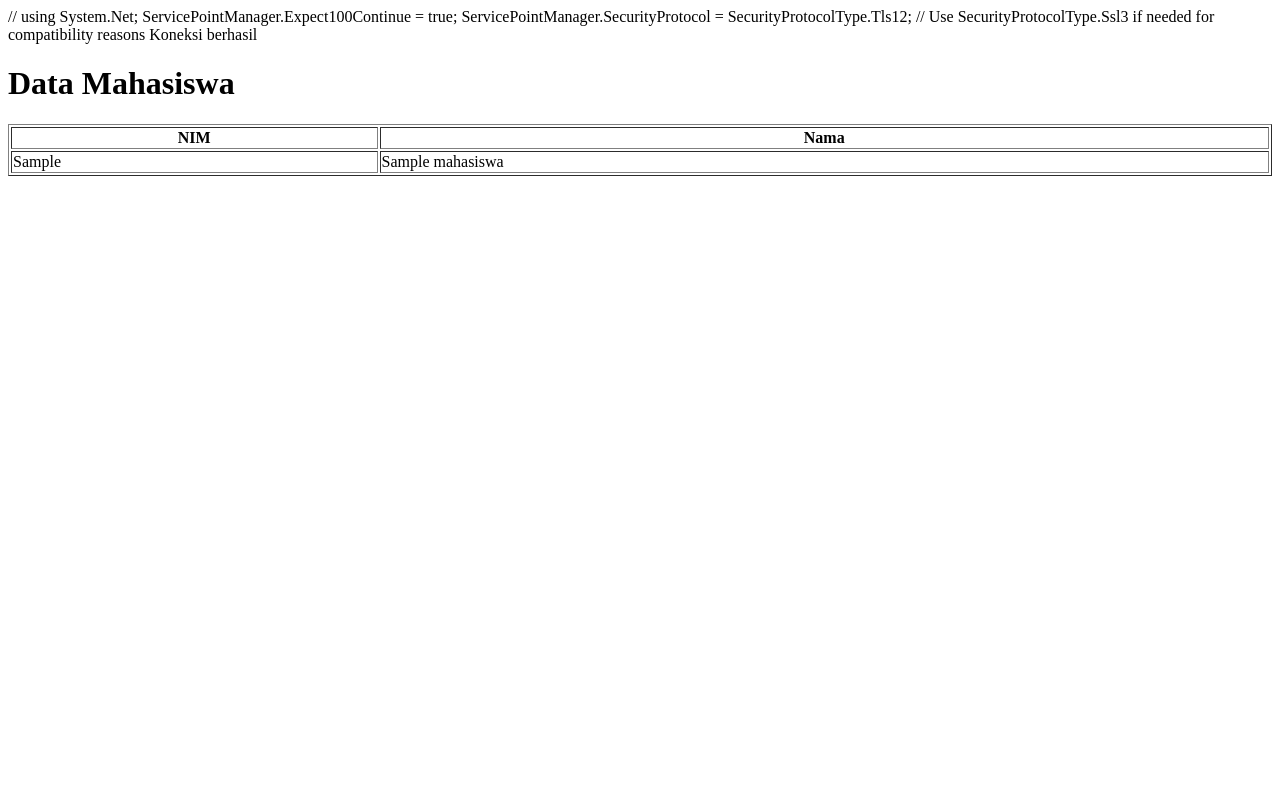
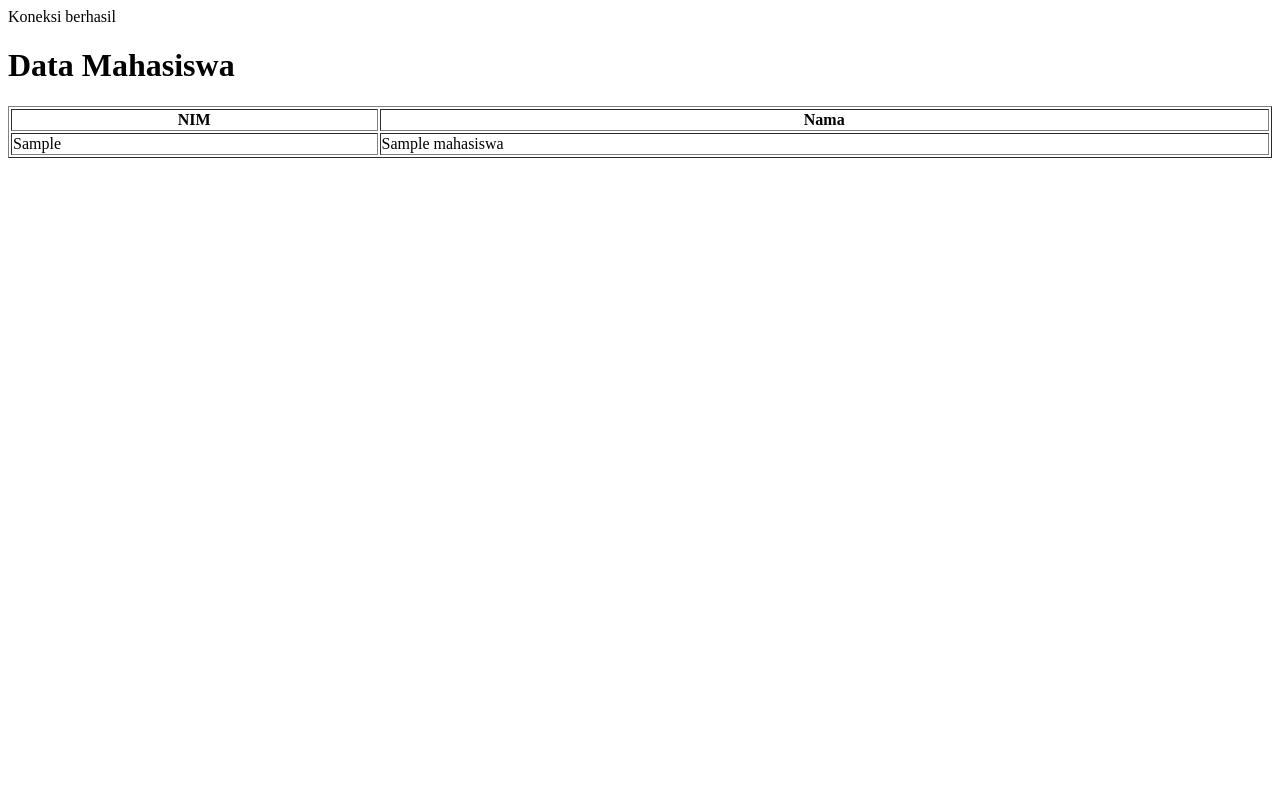
Before and after one commit to ferdihamud/belajar-php, a PHP site: page / in a window 1280 px wide. Run offline with PHP 8.4, Linux system fonts and the light colour scheme; tables that the repository leaves empty or names only in its code hold one stand-in row (values such as "Sample post").

Commit message:
belajar praktek php crud

```diff
--- a/index.php
+++ b/index.php
@@ -1,8 +1,3 @@
-// using System.Net;
-ServicePointManager.Expect100Continue = true;
-ServicePointManager.SecurityProtocol = SecurityProtocolType.Tls12;
-// Use SecurityProtocolType.Ssl3 if needed for compatibility reasons
-
 <?php
     // 1. Buat koneksi dengan MySQL
     $con = mysqli_connect("localhost","root","","fakultas");
```
